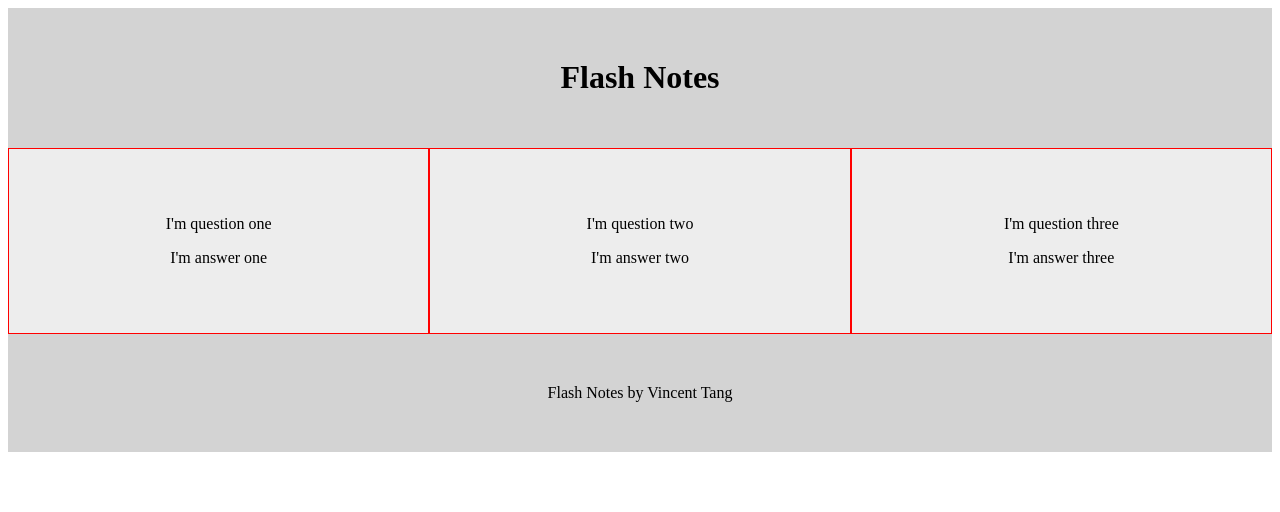
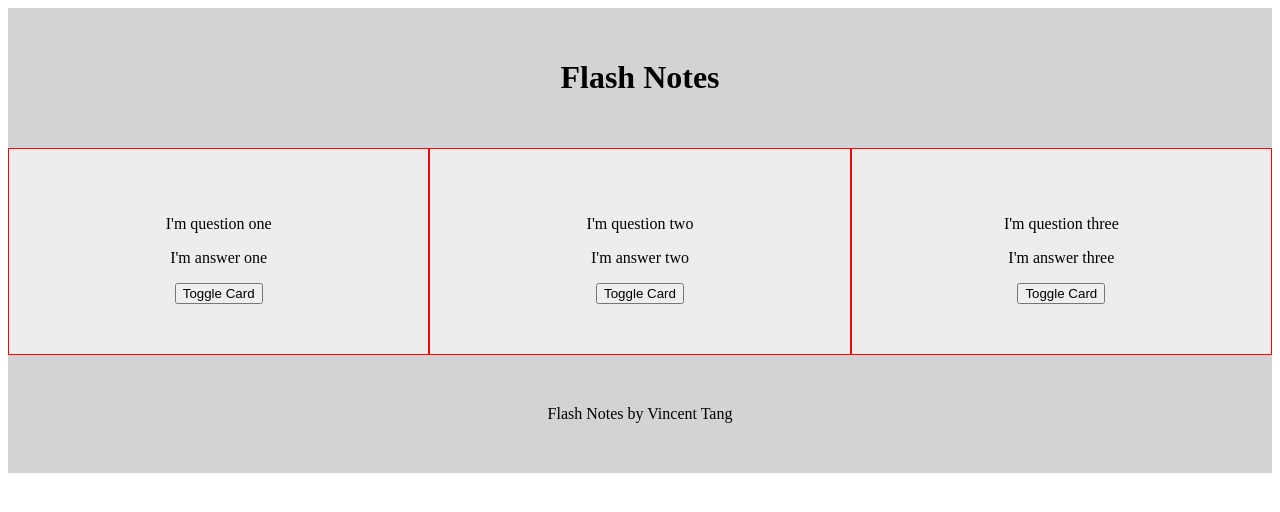
Before and after one commit to vincentntang/flashnotes-react, a React (Create React App) app in the folder frontend/: page / in a window 1280 px wide. Shown: the top 512 px of the page. Built offline with nearby package versions, Linux system fonts and the light colour scheme.

Commit message:
Boolean Toggle Switch on Card for Q/A

```diff
--- a/frontend/src/components/layout/Card.js
+++ b/frontend/src/components/layout/Card.js
@@ -1,4 +1,4 @@
-import React from "react";
+import React, { Component } from "react";
 import styled from "styled-components";
 
 const CardStyles = styled.div`
@@ -9,13 +9,31 @@ const CardStyles = styled.div`
   background-color: ${props => props.theme.offWhite};
 `;
 
-const Card = props => {
-  return (
-    <CardStyles>
-      <p>{props.card.question}</p>
-      <p>{props.card.answer}</p>
-    </CardStyles>
-  );
-};
+/**
+ * Define a class in card
+ * It needs to have a local state detailing whether it's toggled or not
+ * Other way is building the logic in Card.js
+ * In props, we pass ID,question,answer
+ * Also, card will be moved to common as it will be used elsewhere
+ */
+class Card extends Component {
+  state = {
+    toggled: false
+  };
+  onClick = () => {
+    this.setState({ toggled: !this.state.toggled });
+  };
+  render() {
+    const cardContent = "";
+    return (
+      <CardStyles>
+        {this.state.toggled && <p>Hello World</p>}
+        <p>{this.props.card.question}</p>
+        <p>{this.props.card.answer}</p>
+        <button onClick={this.onClick}>Toggle Card</button>
+      </CardStyles>
+    );
+  }
+}
 
 export default Card;
--- a/frontend/src/components/layout/Main.js
+++ b/frontend/src/components/layout/Main.js
@@ -15,7 +15,7 @@ export default class Main extends Component {
   componentDidMount() {
     setTimeout(() => {
       this.setState({ cards: MainData.cards });
-    }, 4000);
+    }, 2000);
   }
 
   state = {
```
Also changed, not shown: 1 other file (tests, documents, lock files or other folders).
